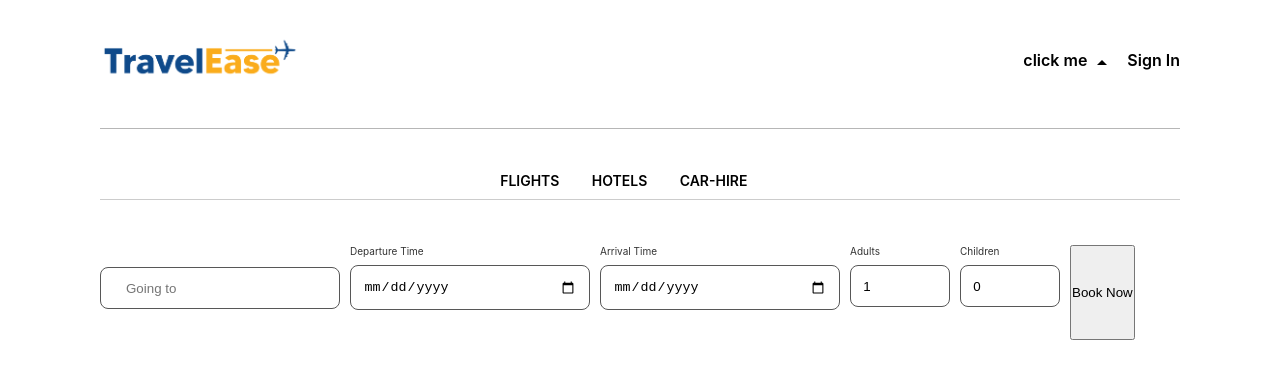
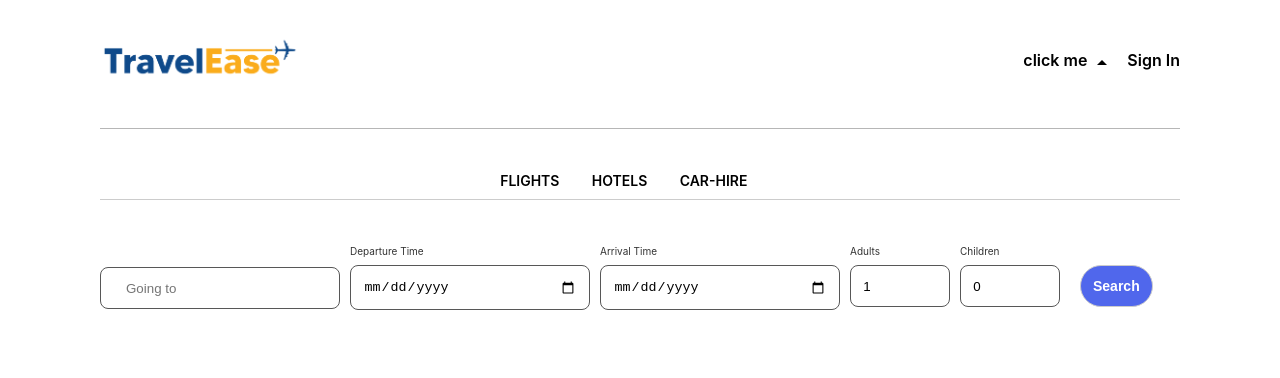
Before and after one commit to HseinKt/TravelEase-CodSoft, a React (Create React App) app in the folder front_end/: page / in a window 1280 px wide. Shown: the top 378 px of the page. Built offline with nearby package versions, Linux system fonts and the light colour scheme.

Commit message:
created button style

```diff
--- a/front_end/src/index.css
+++ b/front_end/src/index.css
@@ -343,3 +343,22 @@ label {
   margin-bottom: 10px;
   box-sizing: border-box;
 }
+
+/* button */
+.btn {
+  color: white;
+  background-color: var(--blue);
+  margin-top: 20px;
+  padding: 12px;
+  margin-left: 10px;
+  border-radius: 50px;
+  border: 1px solid #ccc;
+  font-size: var(--font-size-small);
+  height: 40%;
+  font-weight: var(--font-weight-mediun);
+  cursor: pointer;
+}
+
+.btn:hover {
+  background-color: var(--dark_blue);
+}
--- a/front_end/src/pages/hotels/index.js
+++ b/front_end/src/pages/hotels/index.js
@@ -1,7 +1,7 @@
 import React, { useState } from "react";
 import SearchInput from "../../components/search_input";
 import DateTime from "../../components/date_time_input";
-import NumberInput from "../../components/number-input";
+import NumberInput from "../../components/number_input";
 
 const Hotels = () => {
     const [formData, setFormData] = useState({
@@ -35,12 +35,14 @@ const Hotels = () => {
                 <SearchInput />
 
                 <DateTime id={"departureTime"} label={"Departure Time"} value={formData.departureTime} handleChange={handleChange}/>
+
                 <DateTime id={"arrivalTime"} label={"Arrival Time"} value={formData.arrivalTime} handleChange={handleChange}/>
 
                 <NumberInput id={"adults"} label={"Adults"} value={formData.adults} handleChange={handleChange}/>
+
                 <NumberInput id={"children"} label={"Children"} value={formData.children} handleChange={handleChange}/>
 
-                <button type="submit" className="btn">Book Now</button>
+                <button type="submit" className="btn">Search</button>
             </form>
         </div>
     );
```
Also changed, not shown: front_end/src/components/number_input/index.js (renamed from front_end/src/components/number-input/index.js).
